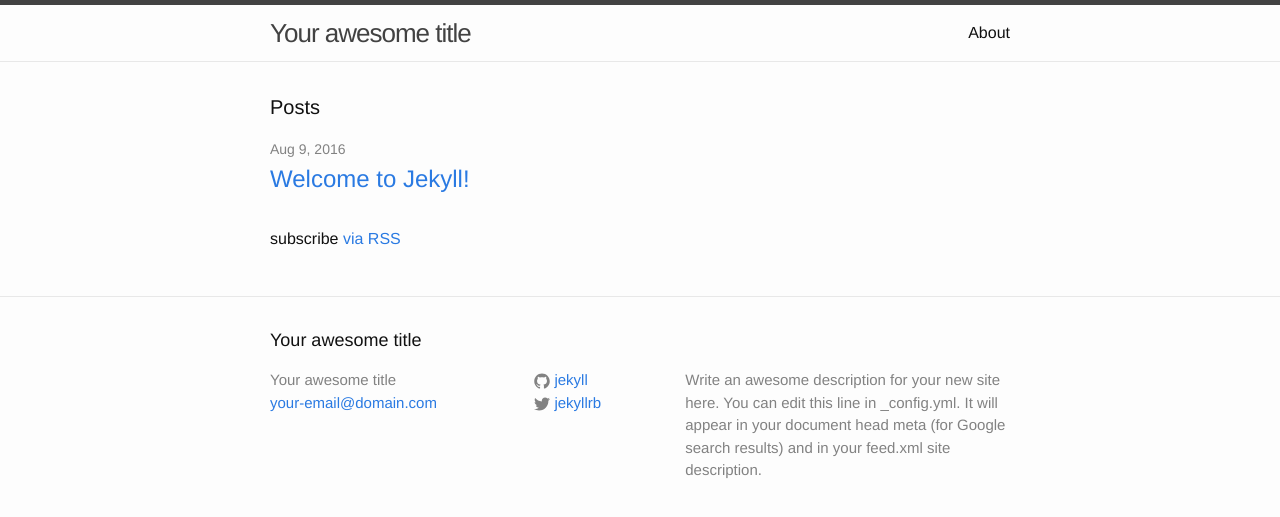
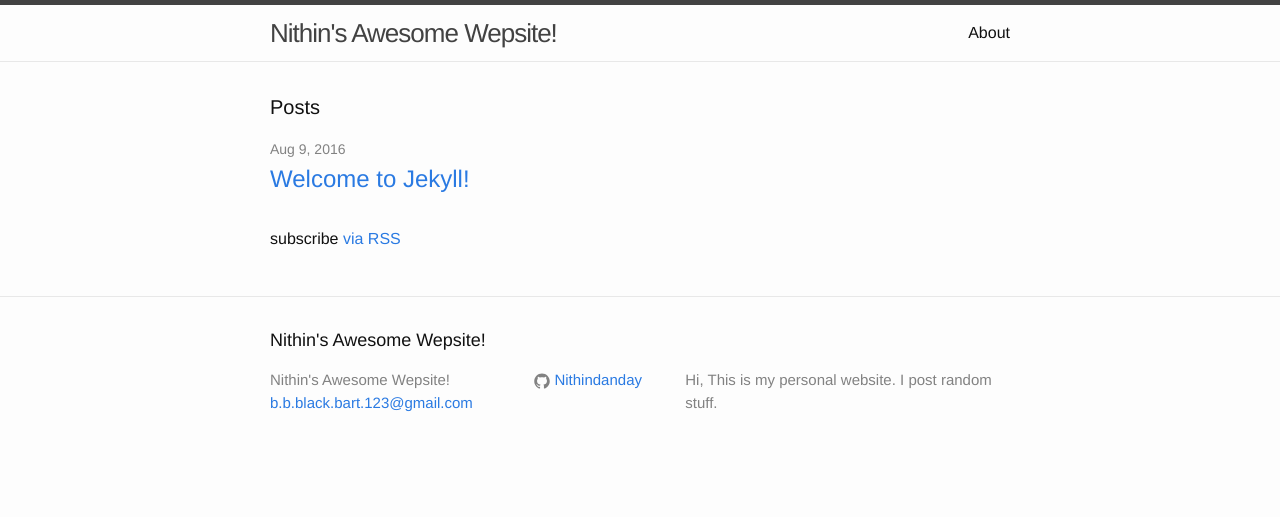
Before and after one commit to Nithindanday/Nithindanday.github.io, a Jekyll site: the page built from index.html, in a window 1280 px wide. Shown: the top 517 px of the page. Built offline with Jekyll 4.4.1, drawn with Linux system fonts in a browser that asks for light colours.

Commit message:
Update _config.yml
first changes

```diff
--- a/_config.yml
+++ b/_config.yml
@@ -6,16 +6,14 @@
 # 'jekyll serve'. If you change this file, please restart the server process.
 
 # Site settings
-title: Your awesome title
-email: your-email@domain.com
+title: Nithin's Awesome Wepsite!
+email: b.b.black.bart.123@gmail.com
 description: > # this means to ignore newlines until "baseurl:"
-  Write an awesome description for your new site here. You can edit this
-  line in _config.yml. It will appear in your document head meta (for
-  Google search results) and in your feed.xml site description.
+ Hi, This is my personal website. I post random stuff.
 baseurl: "" # the subpath of your site, e.g. /blog
-url: "http://yourdomain.com" # the base hostname & protocol for your site
-twitter_username: jekyllrb
-github_username:  jekyll
+url: "http://nithindanday.github.io" # the base hostname & protocol for your site
+
+github_username:  Nithindanday
 
 # Build settings
 markdown: kramdown
```
